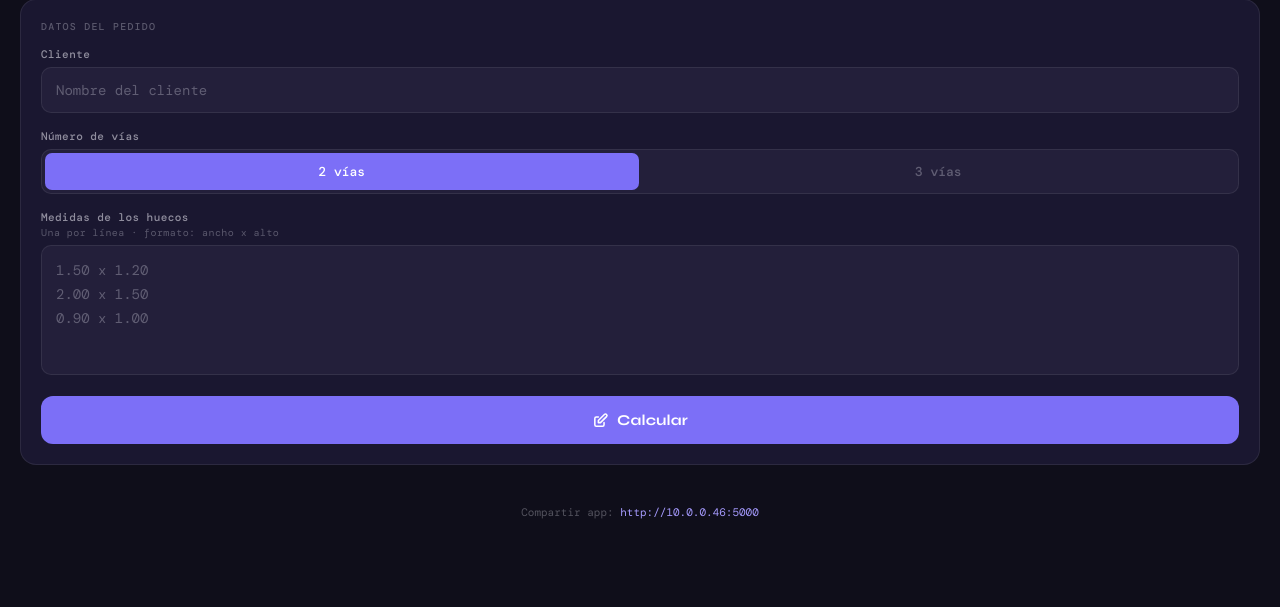
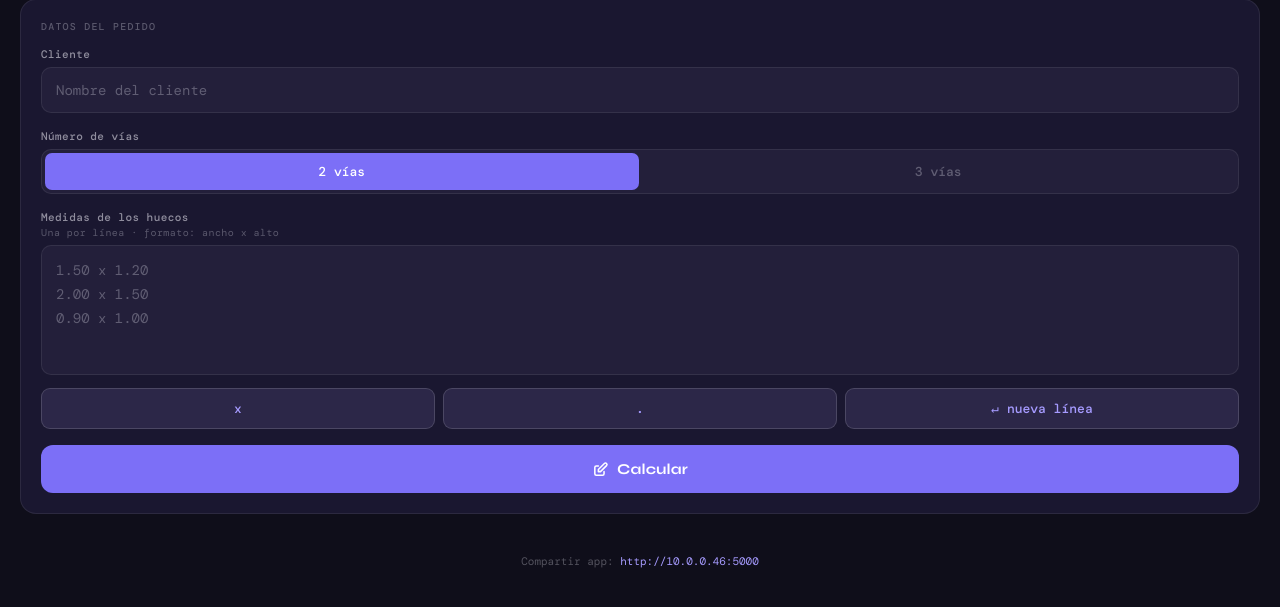
Before and after one commit to EnmanuelD22/ventanas-p65, a Flask app: page / in a window 1280 px wide. Shown: the part 77-684 px from the top of the page. Run offline with Flask 3, Linux system fonts and the light colour scheme.

Commit message:
Add keyboard helper buttons for input field

```diff
--- a/ventanas-p65-mobile/templates/index.html
+++ b/ventanas-p65-mobile/templates/index.html
@@ -357,6 +357,25 @@
         }
         .share-btn.show { display: flex; }
         .share-btn svg { width: 14px; height: 14px; stroke: currentColor; }
+
+        /* ── KEYBOARD HELPER ── */
+        .kbd-row {
+            display: flex; gap: 8px; margin-top: 8px;
+        }
+        .kbd-btn {
+            flex: 1;
+            padding: 11px 6px;
+            background: var(--surface);
+            border: 1px solid var(--border2);
+            border-radius: 9px;
+            font-family: 'DM Mono', monospace;
+            font-size: 13px; font-weight: 500;
+            color: var(--accent2);
+            cursor: pointer;
+            -webkit-tap-highlight-color: transparent;
+            transition: background .1s;
+        }
+        .kbd-btn:active { background: var(--accent); color: #fff; }
     </style>
 </head>
 <body>
@@ -426,6 +445,11 @@
                         placeholder="1.50 x 1.20&#10;2.00 x 1.50&#10;0.90 x 1.00"
                         autocomplete="off" autocorrect="off"
                         inputmode="decimal">{{ huecos }}</textarea>
+                    <div class="kbd-row">
+                        <button type="button" class="kbd-btn" onclick="insertarTexto(' x ')">x</button>
+                        <button type="button" class="kbd-btn" onclick="insertarTexto('.')">.</button>
+                        <button type="button" class="kbd-btn" onclick="insertarTexto('\n')">&#8629; nueva línea</button>
+                    </div>
                 </div>
 
                 <div class="err" id="errBox">Revisa el formato: usa "ancho x alto" por línea (ej: 1.50 x 1.20)</div>
@@ -587,6 +611,20 @@
         ta.style.height = 'auto';
         ta.style.height = Math.max(130, ta.scrollHeight) + 'px';
     });
+
+    function insertarTexto(texto) {
+        const ta = document.getElementById('huecos');
+        ta.focus();
+        const start = ta.selectionStart;
+        const end = ta.selectionEnd;
+        const val = ta.value;
+        ta.value = val.substring(0, start) + texto + val.substring(end);
+        const newPos = start + texto.length;
+        ta.selectionStart = newPos;
+        ta.selectionEnd = newPos;
+        ta.style.height = 'auto';
+        ta.style.height = Math.max(130, ta.scrollHeight) + 'px';
+    }
 </script>
 </body>
 </html>
```
